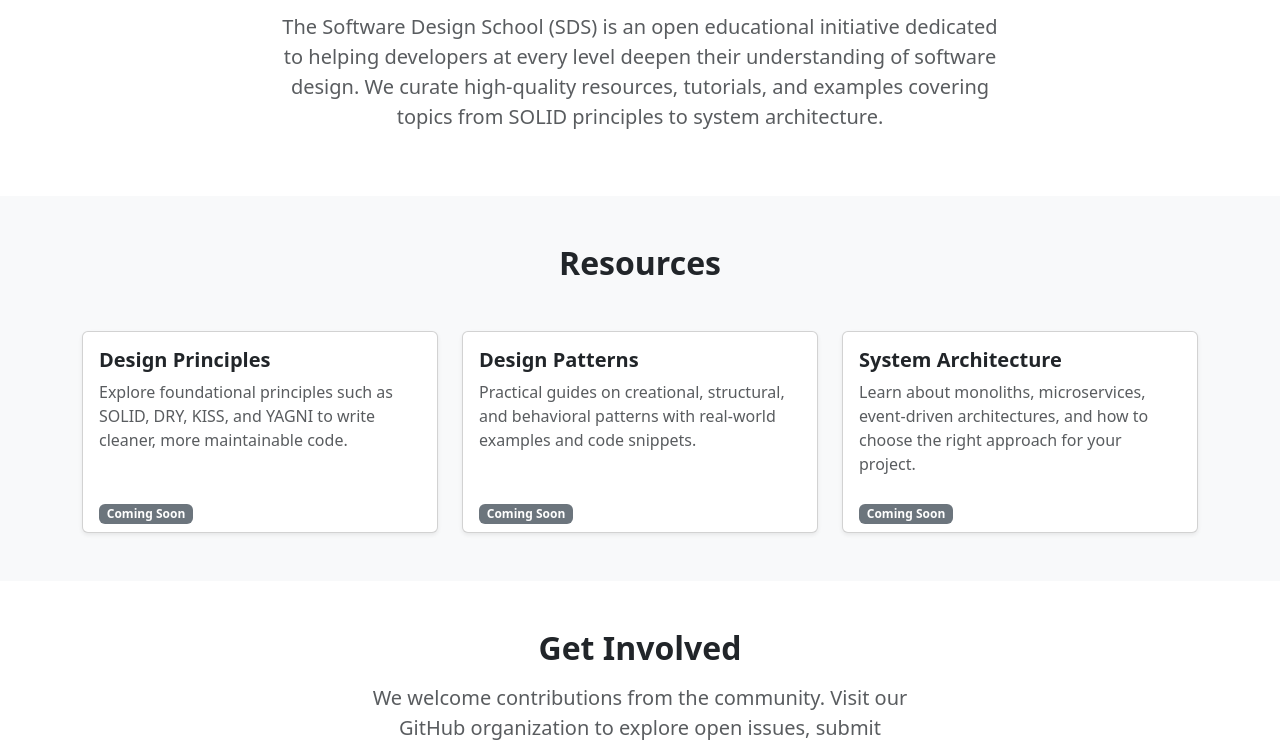
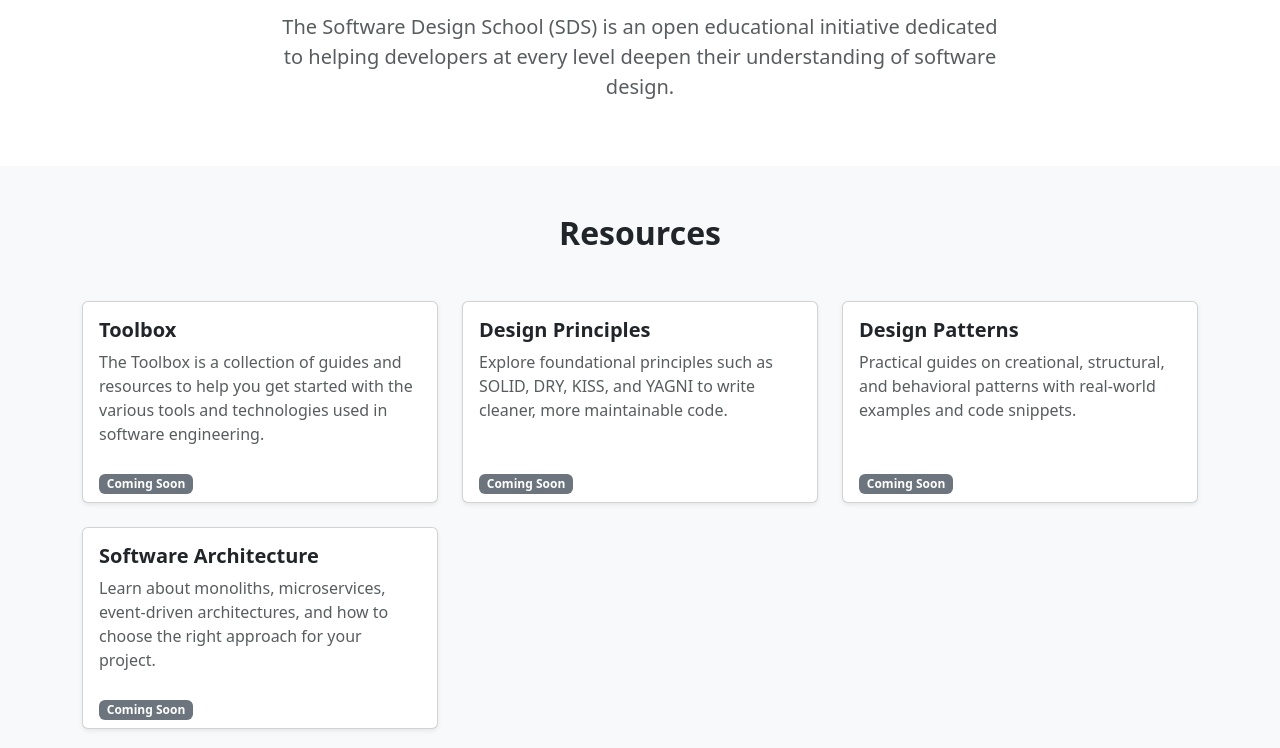
Before and after one commit to sds-edu/sds-edu.github.io, a website: page index.html in a window 1280 px wide. Shown: the part 626-1374 px from the top of the page. Drawn offline with Linux system fonts and the light colour scheme.

Commit message:
Revise About Us and add Toolbox section
Updated content in the About Us section and added a new Toolbox section with resources.

```diff
--- a/index.html
+++ b/index.html
@@ -55,9 +55,7 @@
           <p class="text-muted fs-5">
             The Software Design School (SDS) is an open educational initiative
             dedicated to helping developers at every level deepen their
-            understanding of software design. We curate high-quality resources,
-            tutorials, and examples covering topics from SOLID principles to
-            system architecture.
+            understanding of software design.
           </p>
         </div>
       </div>
@@ -73,6 +71,22 @@
         <div class="col-md-4">
           <div class="card h-100 shadow-sm">
             <div class="card-body">
+              <h5 class="card-title fw-semibold">Toolbox</h5>
+              <p class="card-text text-muted">
+                The Toolbox is a collection of guides and resources to
+                help you get started with the various tools and
+                technologies used in software engineering.
+              </p>
+            </div>
+            <div class="card-footer bg-transparent border-0">
+              <span class="badge bg-secondary">Coming Soon</span>
+            </div>
+          </div>
+        </div>
+
+        <div class="col-md-4">
+          <div class="card h-100 shadow-sm">
+            <div class="card-body">
               <h5 class="card-title fw-semibold">Design Principles</h5>
               <p class="card-text text-muted">
                 Explore foundational principles such as SOLID, DRY, KISS, and
@@ -84,6 +98,7 @@
             </div>
           </div>
         </div>
+
 
         <div class="col-md-4">
           <div class="card h-100 shadow-sm">
@@ -103,7 +118,7 @@
         <div class="col-md-4">
           <div class="card h-100 shadow-sm">
             <div class="card-body">
-              <h5 class="card-title fw-semibold">System Architecture</h5>
+              <h5 class="card-title fw-semibold">Software Architecture</h5>
               <p class="card-text text-muted">
                 Learn about monoliths, microservices, event-driven architectures,
                 and how to choose the right approach for your project.
```
